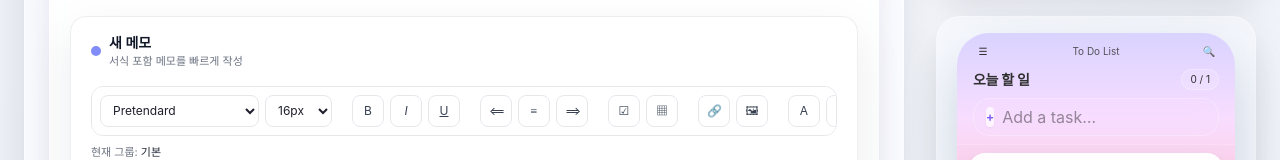
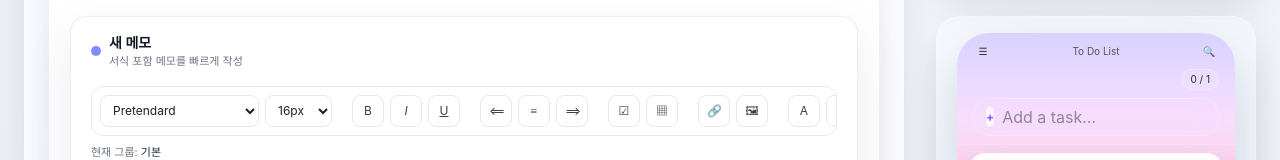
Before and after one commit to wskimkj/memo, a React (Vite) app: page / in a window 1280 px wide. Shown: the part 147-307 px from the top of the page. Built offline with nearby package versions, Linux system fonts and the light colour scheme.

Commit message:
Update TodoBoard.jsx

```diff
--- a/src/components/TodoBoard.jsx
+++ b/src/components/TodoBoard.jsx
@@ -167,9 +167,6 @@ export default function TodoBoard({ todos, setTodos }) {
           {/* 제목 + 진행률 (아주 작게) */}
           <div className="flex items-center justify-between">
             <div>
-              <h2 className="text-sm font-semibold tracking-tight text-[#2F2F2F]">
-                오늘 할 일
-              </h2>
               <p className="text-[10px] opacity-70 text-[#3A3A3A]"></p>
             </div>
             <div className="flex flex-col items-end gap-1">
```
